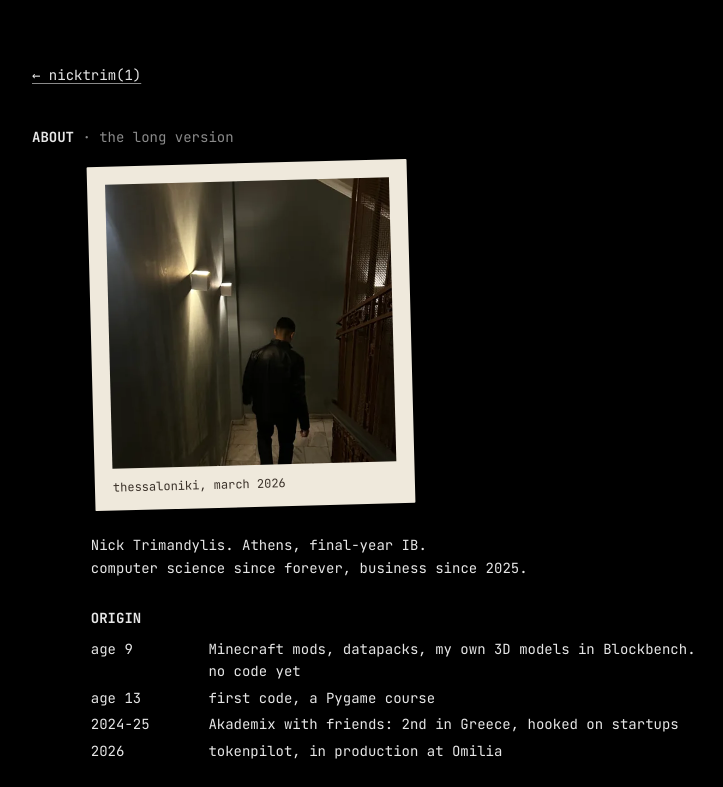
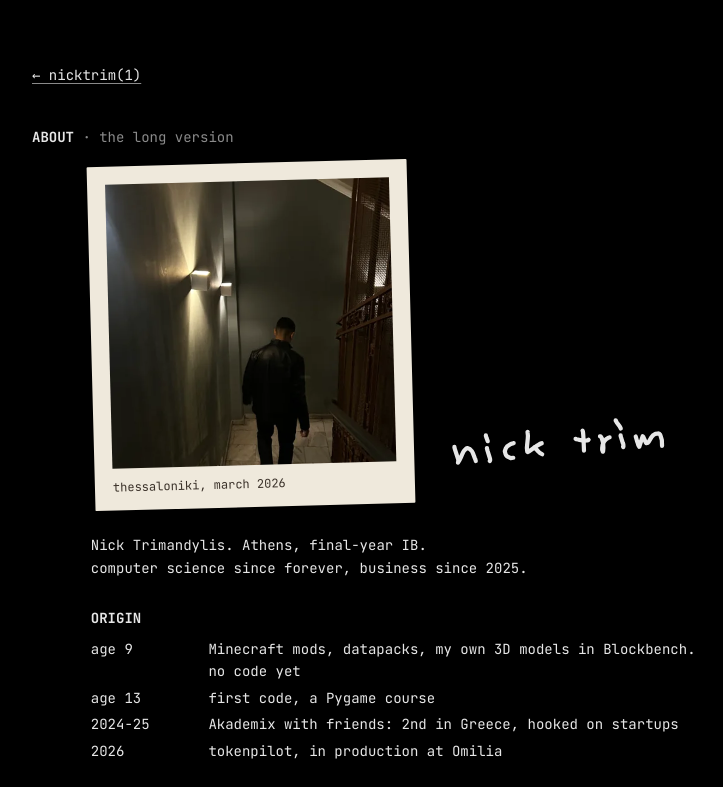
Before and after one commit to nitrimandylis/portfolio, an Astro site: page /about in a window 1280 px wide. Shown: the top 787 px of the page, without its empty margins (272-995 px from the left). Built offline with nearby package versions, Linux system fonts and the light colour scheme; Astro itself is replaced by a stand-in of ours.

Commit message:
about: signature beside the polaroid

```diff
--- a/src/pages/about.astro
+++ b/src/pages/about.astro
@@ -2,6 +2,7 @@
 // the long version of the man page's DESCRIPTION. rows, not paragraphs: each line says one thing, the jokes live in the grey notes.
 // each section is [heading, note, rows]; a row is [key, what, right]. right is optional and prints grey, on its own line under what.
 import ManSub from '../layouts/ManSub.astro';
+import signature from '../../public/hand/name.svg?raw'; // inline, so the strokes take the text colour. stand-in until the new "nick trimandylis" sample is cut
 
 const sections = [
   ['origin', '', [
@@ -38,10 +39,13 @@ const pages = { photos: '/photos', films: '/films' };
 ---
 <ManSub title="about, Nick Trimandylis" heading="about" note="the long version"
   description="Nick Trimandylis, the long version: where he started, how he works, his ventures, and what's next.">
-  <a class="pol" href="/photos" aria-label="a photo of nick, thessaloniki, march 2026">
-    <img src="/img/about-800.webp" alt="" width="450" height="800">
-    <span>thessaloniki, march 2026</span>
-  </a>
+  <div class="top">
+    <a class="pol" href="/photos" aria-label="a photo of nick, thessaloniki, march 2026">
+      <img src="/img/about-800.webp" alt="" width="450" height="800">
+      <span>thessaloniki, march 2026</span>
+    </a>
+    <div class="sig" aria-label="nick trimandylis, signed"><Fragment set:html={signature} /></div>
+  </div>
   <p class="lead">Nick Trimandylis. Athens, final-year IB.<br>computer science since forever, business since 2025.</p>
   {sections.map(([heading, note, rows]) => (
     <section>
@@ -59,10 +63,14 @@ const pages = { photos: '/photos', films: '/films' };
 </ManSub>
 <style>
   /* one polaroid of nick, clipped to the top of the page like the prints on the home */
-  .pol{display:block;width:320px;margin:0 0 2em;text-decoration:none;background:#efe9dc;color:#3a3129;padding:18px 18px 0;border-radius:1px;transform:rotate(-1.5deg);box-shadow:0 1px 2px rgba(0,0,0,.6),0 10px 24px -8px rgba(0,0,0,.8)}
+  /* the photo and the signature side by side, the signature sitting at the bottom edge like it was signed next to the print */
+  .top{display:flex;align-items:flex-end;gap:40px;margin-bottom:2em}
+  .sig{color:var(--fg);padding-bottom:24px;transform:rotate(-3deg)}
+  .sig svg{width:220px;height:auto;display:block}
+  .pol{display:block;width:320px;flex:none;text-decoration:none;background:#efe9dc;color:#3a3129;padding:18px 18px 0;border-radius:1px;transform:rotate(-1.5deg);box-shadow:0 1px 2px rgba(0,0,0,.6),0 10px 24px -8px rgba(0,0,0,.8)}
   .pol img{width:100%;height:auto;aspect-ratio:1;object-fit:cover}
   .pol span{display:block;font-size:12px;line-height:1.3;padding:12px 0 14px}
-  @media (max-width:640px){.pol{width:100%;max-width:320px}}
+  @media (max-width:640px){.top{flex-direction:column;align-items:flex-start;gap:16px}.pol{width:100%;max-width:320px}.sig{padding:0 0 0 12px}.sig svg{width:180px}}
   .pol:hover{transform:rotate(0deg)}
   .lead{margin-bottom:.4em}
   section{margin-top:2em}
```
